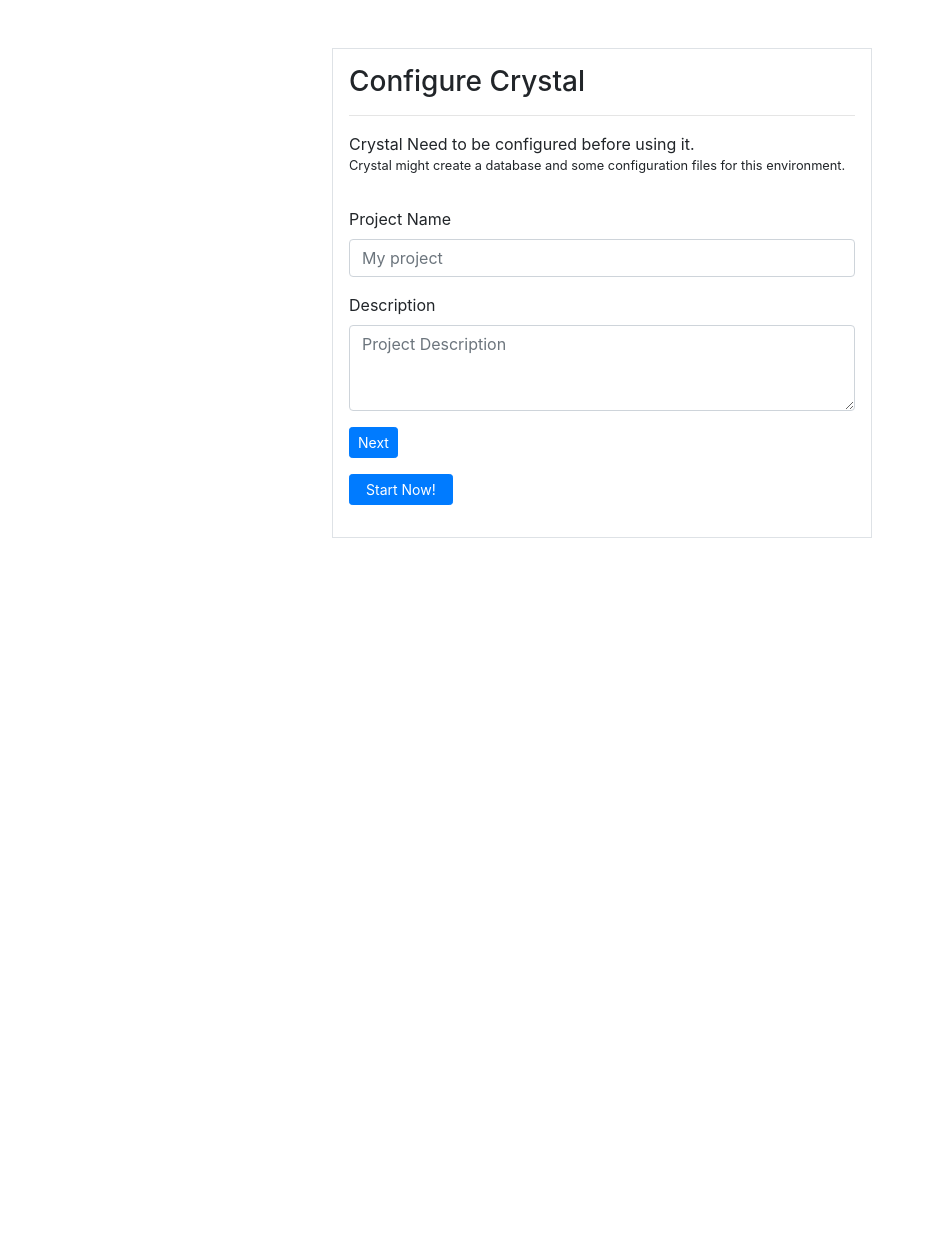
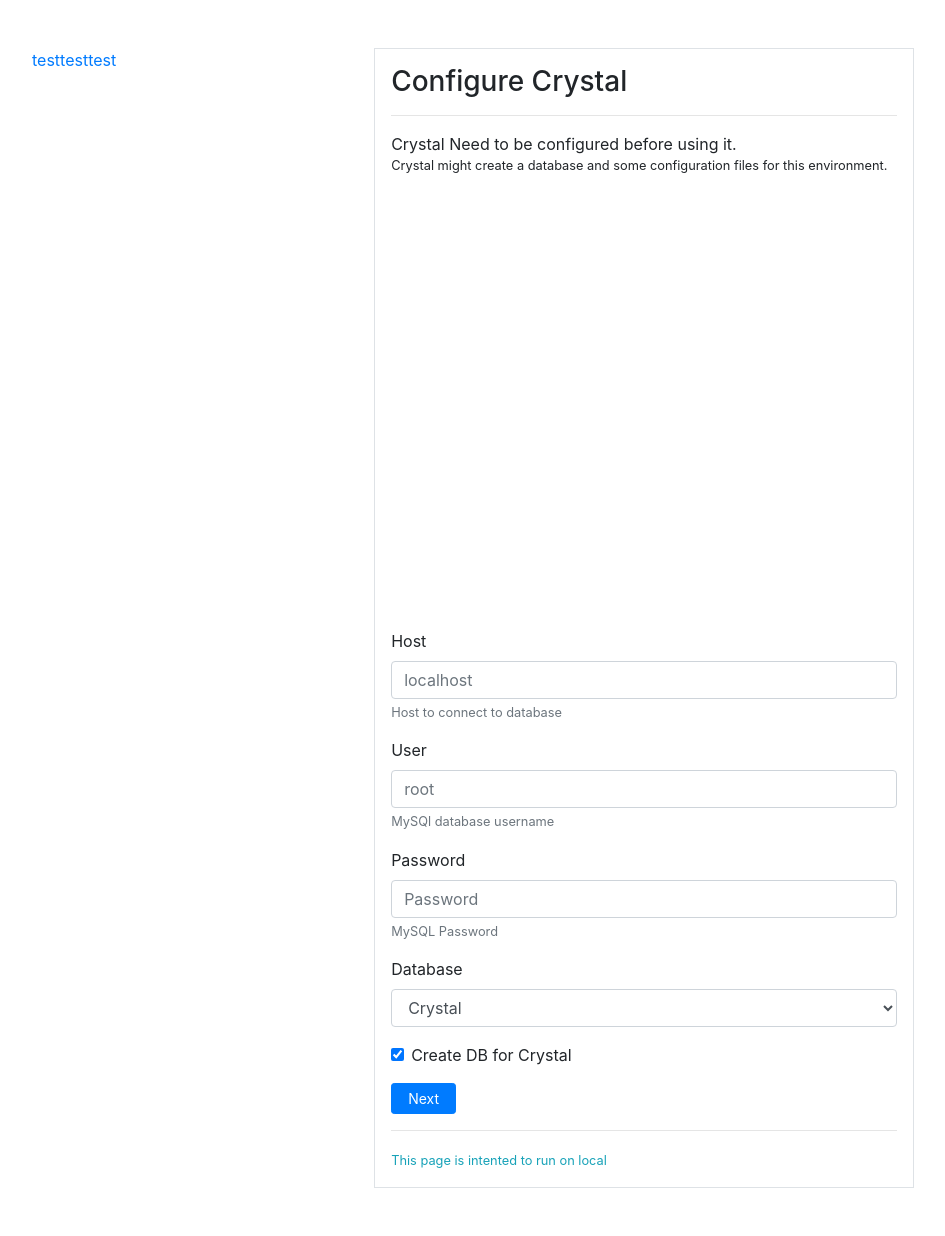
Before and after one commit to akhilsuresh212/crystal-v2, a PHP site: page /roto/ in a window 1280 px wide. Shown: the whole page, without its empty margins (38-983 px from the left). Before the commit the page ends 538 px from the top, so only its background shows below. Run offline with PHP 8.4, Linux system fonts and the light colour scheme; some libraries are stand-ins or nearby versions.

Commit message:
configuration UI complete

```diff
--- a/init/index.php
+++ b/init/index.php
@@ -9,11 +9,13 @@ ini_set("display_errors", 1);
 
 class init
 {
+    private $image;
     public function __construct()
     {
         // require_once '../core/database/class.databasedriver.php';
         // require_once '../core/database/class.database.php';
     }
+
 
     private function create_tables()
     {
@@ -31,6 +33,7 @@ class init
     {
     }
 
+
     public function check_php()
     {
         if (PHP_VERSION_ID < 70000) {
@@ -41,6 +44,7 @@ class init
 }
 
 $init = new init();
+
 ?>
 <!DOCTYPE html>
 <html lang="en">
@@ -58,12 +62,17 @@ $init = new init();
     <div class="container py-5">
         <!-- Default config start -->
         <div class="row">
+            <ul class="nav nav-pills">
+                <li><a href="#config.database" data-toggle="pill">test</a></li>
+                <li><a href="#config.project" data-toggle="pill">test</a></li>
+                <li><a href="#config.environment" data-toggle="pill">test</a></li>
+            </ul>
             <div class="col-sm-6 col-lg-6 m-auto">
                 <?php $init->check_php(); ?>
                 <div class="border p-3">
                     <h3>Configure Crystal</h3>
                     <hr>
-                    <div class="form-group" id="config-default">
+                    <div class="form-group" id="config_div">
 
                         Crystal Need to be configured before using it.
                         <small>
@@ -71,7 +80,8 @@ $init = new init();
                             <ul id="steps" class="list-group list-group-flush">
                             </ul>
                         </small>
-                        <div id="config_details_div" class="my-3">
+
+                        <div id="config.project" class="tab-pane active fade in" class="my-3">
                             <div class="form-group">
                                 <label for="project.name">
                                     Project Name
@@ -84,10 +94,74 @@ $init = new init();
                                 </label>
                                 <textarea class="form-control" name="project.description" id="project.description" cols="100" rows="3" placeholder="Project Description"></textarea>
                             </div>
-                            <button class="btn btn-sm btn-primary">Next</button>
+                            <div class="form-group">
+                                <label for="project.author">Author</label>
+                                <input type="text" class="form-control" name="project.author" id="project.author" aria-describedby="project.auther.help" placeholder="John Wick">
+                                <small id="project.auther.help" class="form-text text-muted">Name of the Author</small>
+                            </div>
+                            <div class="form-group">
+                                <label for="project.date">Date</label>
+                                <input type="date" class="form-control" name="project.date" id="project.date" aria-describedby="project.date.help" value="<?php echo Date('Y-m-d'); ?>" placeholder="12/10/1024">
+                                <small id="project.date.help" class="form-text text-muted">Project Start date</small>
+                            </div>
                         </div>
-                        <button id="config_std_btn" class="btn btn-sm btn-primary px-3"> Start Now! </button>
+                        <div hidden class="form-group" class="tab-pane fade" id="config.environment">
+                            <div class="form-group">
+                                <label for="env.type">Environment</label>
+                                <select class="form-control" name="env.type" id="env.type">
+                                    <option>Developement</option>
+                                    <option>Test</option>
+                                    <option>Production</option>
+                                </select>
+                            </div>
+                            <div class="form-group">
+                                <label for="env.siteurl">Siteurl</label>
+                                <input type="text" class="form-control" name="env.siteurl" id="env.siteurl" aria-describedby="env.siteurl.help" placeholder="http://localhost">
+                                <small id="env.siteurl.help" class="form-text text-muted">URL to the root location of site</small>
+                            </div>
+                            <div class="form-group">
+                                <label for="env.abspath">Absoute Path</label>
+                                <input type="text" class="form-control" name="env.abspath" id="env.abspath" aria-describedby="env.abspath.help" placeholder="/var/www/html/project">
+                                <small id="env.abspath.help" class="form-text text-muted">Full path to project directory</small>
+                            </div>
+                        </div>
+                        <div class="form-group" class="tab-pane fade" id="config.database">
+                            <div class="form-group">
+                                <label for="db.host">Host</label>
+                                <input type="text" class="form-control" name="db.host" id="db.host" aria-describedby="db.host.help" placeholder="localhost">
+                                <small id="db.host.help" class="form-text text-muted">Host to connect to database</small>
+                            </div>
+                            <div class="form-group">
+                                <label for="db.user">User</label>
+                                <input type="text" class="form-control" name="db.user" id="db.user" aria-describedby="db.user.help" placeholder="root">
+                                <small id="db.user.help" class="form-text text-muted">MySQl database username</small>
+                            </div>
+                            <div class="form-group">
+                                <label for="db.password">Password</label>
+                                <input type="password" class="form-control" name="db.password" id="db.password" aria-describedby="db.password.help" placeholder="Password">
+                                <small id="db.password.help" class="form-text text-muted">MySQL Password</small>
+                            </div>
+                            <div class="form-group">
+                                <label for="db.database">Database</label>
+                                <select class="form-control" name="db.database" id="db.database">
+                                    <option>Crystal</option>
+                                    <option>Crystal 2</option>
+                                    <option>Crystal 3</option>
+                                </select>
+                            </div>
+                            <div class="form-check">
+                                <label class="form-check-label">
+                                    <input type="checkbox" class="form-check-input" name="db.createCrystal" id="db.createCrystal" value="createCrystalDb" checked>
+                                    Create DB for Crystal
+                                </label>
+                            </div>
+                        </div>
+                        <button class="btn btn-sm btn-primary px-3">Next</button>
+                        <!-- <button id="config_std_btn" class="btn btn-sm btn-primary px-3"> Start Now! </button> -->
                     </div>
+
+                    <hr>
+                    <small class="text-info">This page is intented to run on local</small>
                 </div>
             </div>
 
--- a/init/js/index.js
+++ b/init/js/index.js
@@ -12,6 +12,8 @@ $("#config_std_btn").click(function(e) {
     },
     dataType: "JSON",
     success: function(response) {
+      console.log(response);
+
       if (response.status === "success") {
         $("#steps").html(
           '<li class="list-group-item">Configuration file initialized. Writting data.</li>'
```
Also changed, not shown: api/crystal.json (+30 -1 lines), init/library/library.response.php (+7 -7 lines), init/models/model.file.php (+26 -7 lines).
